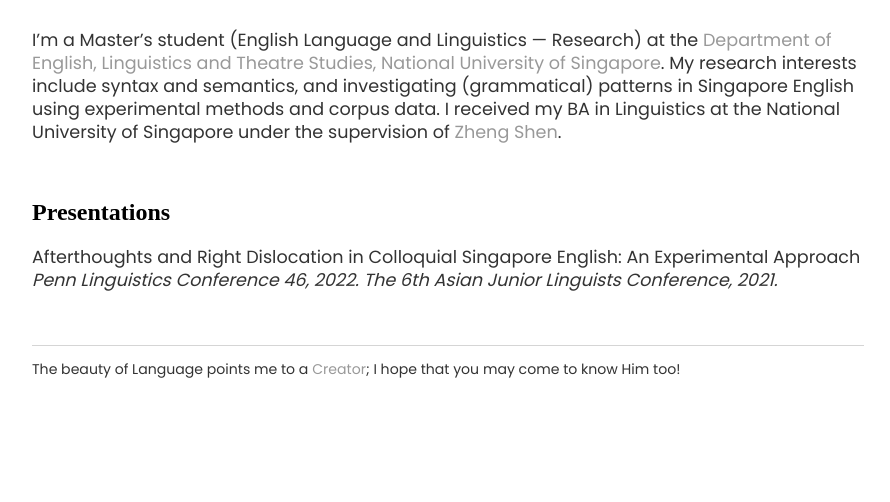
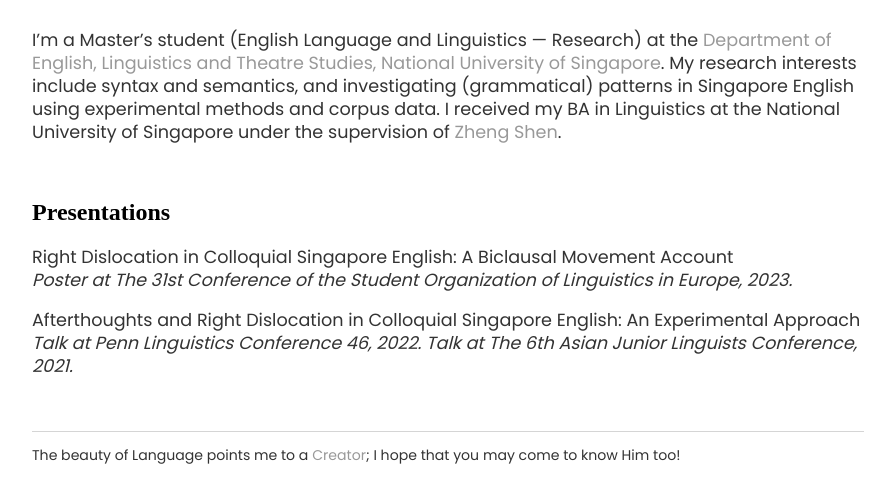
Before and after one commit to bethchf/bethchf.github.io, a plain HTML site: page index.html in a window 1280 px wide. Shown: the part 206-708 px from the top of the page, without its empty margins (192-1082 px from the left). Drawn offline with Linux system fonts and the light colour scheme; a web font is replaced by a local one.

Commit message:
Updated ConSOLE31

```diff
--- a/index.html
+++ b/index.html
@@ -15,8 +15,11 @@
        <p>I’m a Master’s student (English Language and Linguistics — Research) at the <a href="https://fass.nus.edu.sg/elts/" target="_blank">Department of English, Linguistics and Theatre Studies, National University of Singapore</a>. My research interests include syntax and semantics, and investigating (grammatical) patterns in Singapore English using experimental methods and corpus data. I received my BA in Linguistics at the National University of Singapore under the supervision of <a href="https://zheng-shen.github.io/" target="_blank">Zheng Shen</a>. </p>
        <br>
        <h2>Presentations</h3>
+      <p>Right Dislocation in Colloquial Singapore English: A Biclausal Movement Account<br>
+          <em>Poster at The 31st Conference of the Student Organization of Linguistics in Europe, 2023.</em>
+        </p>
         <p>Afterthoughts and Right Dislocation in Colloquial Singapore English: An Experimental Approach <br>
-          <em>Penn Linguistics Conference 46, 2022. The 6th Asian Junior Linguists Conference, 2021.</em>
+          <em>Talk at Penn Linguistics Conference 46, 2022. Talk at The 6th Asian Junior Linguists Conference, 2021.</em>
         </p>
         <br>
         <br>
```
